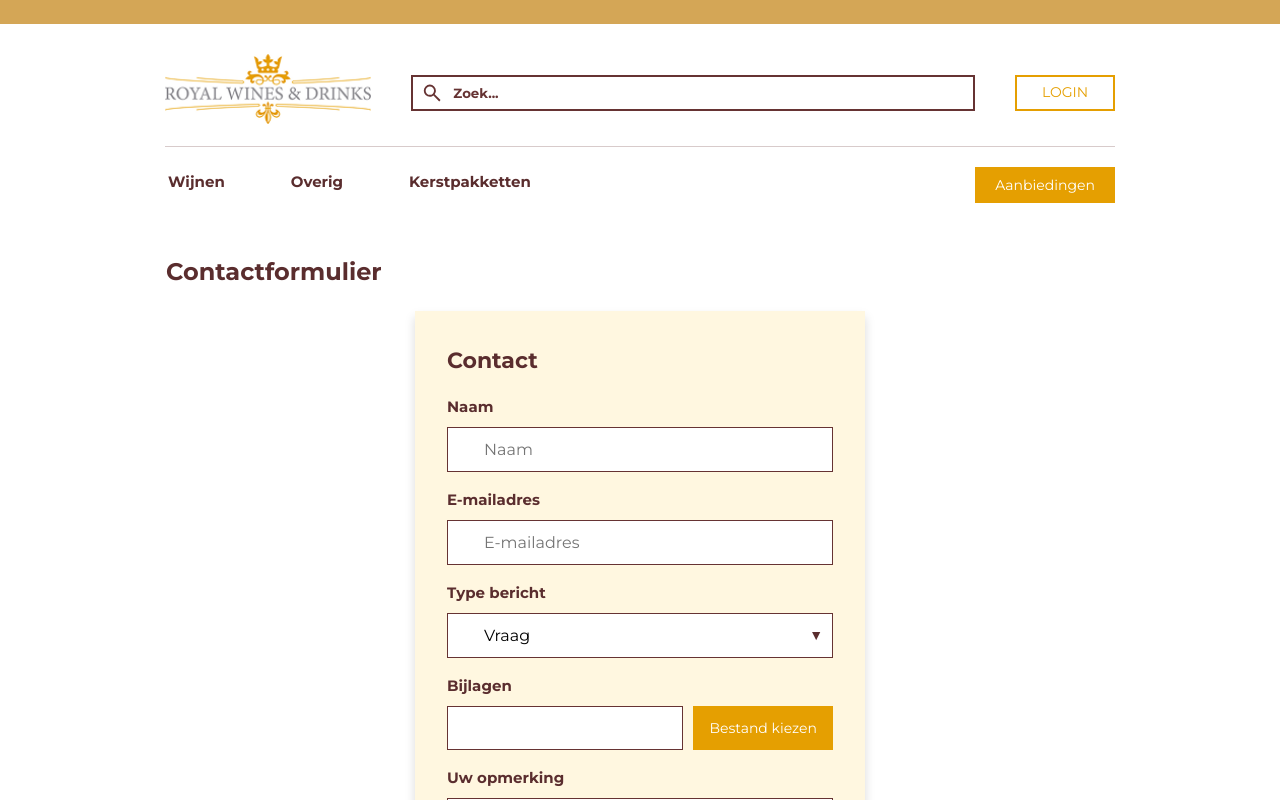
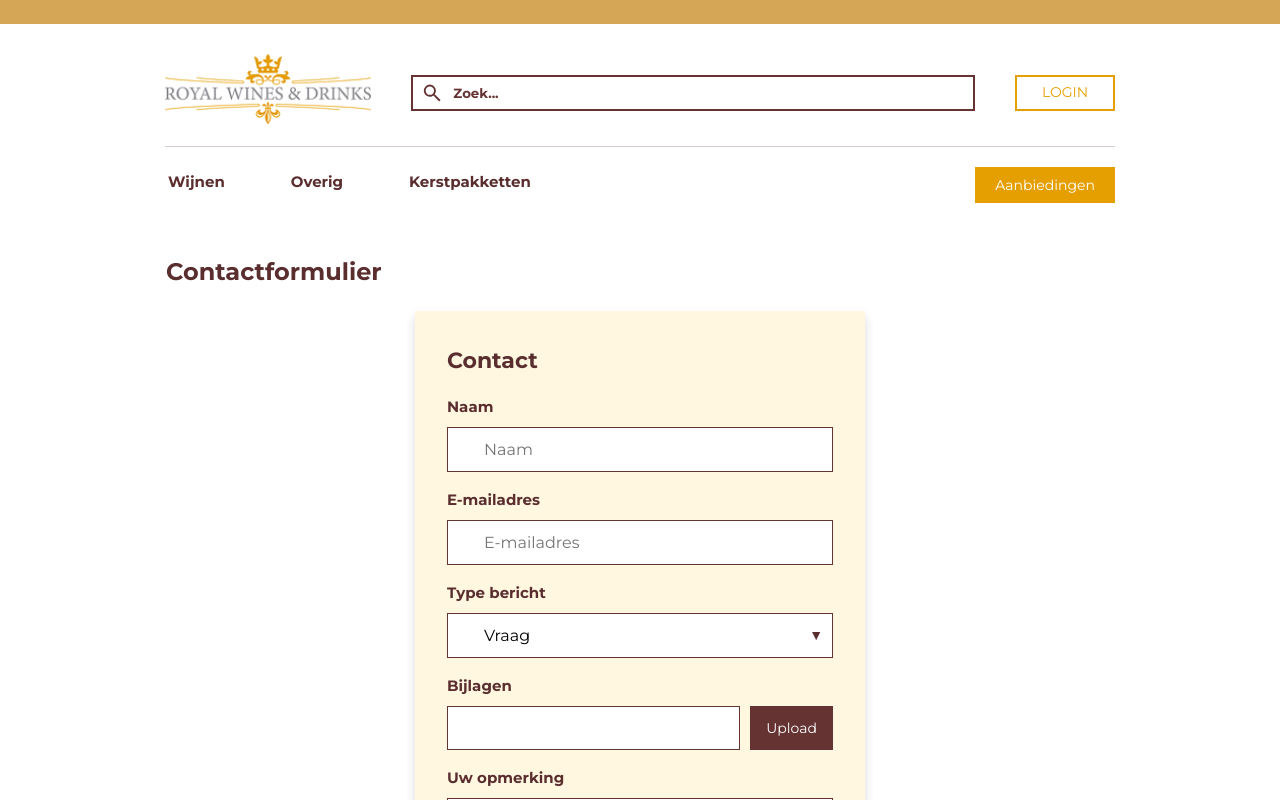
Before and after one commit to ScriptSonny/royal-wines, a Vue app: page /contact in a window 1280 px wide. Shown: the top 800 px of the page. Built offline with nearby package versions, Linux system fonts and the light colour scheme; some icons are missing; the HTML template or start-up script is replaced by a standard one.

Commit message:
new style for contact form

```diff
--- a/src/views/ContactForm.vue
+++ b/src/views/ContactForm.vue
@@ -40,7 +40,7 @@
         <label for="file">Bijlagen</label>
         <div class="icon-input-wrapper">
           <input class="file-name-display" type="text" :value="selectedFileName" disabled />
-          <button class="upload-btn" @click.prevent="fileInput?.click()">Bestand kiezen</button>
+          <button class="upload-btn" @click.prevent="fileInput?.click()">Upload</button>
         </div>
         <input ref="fileInput" id="file" type="file" @change="handleFileUpload" style="display: none" />
       </div>
@@ -210,7 +210,7 @@ input.file-name-display {
 }
 
 .upload-btn {
-  background-color: #E59F01;
+  background-color: #663333;
   color: white;
   border: none;
   padding: 0.83rem 1rem;
@@ -220,7 +220,7 @@ input.file-name-display {
 }
 
 .upload-btn:hover {
-  background-color: #B8860B;
+  background-color: #422626;
 }
 
 .primary-btn {
```
